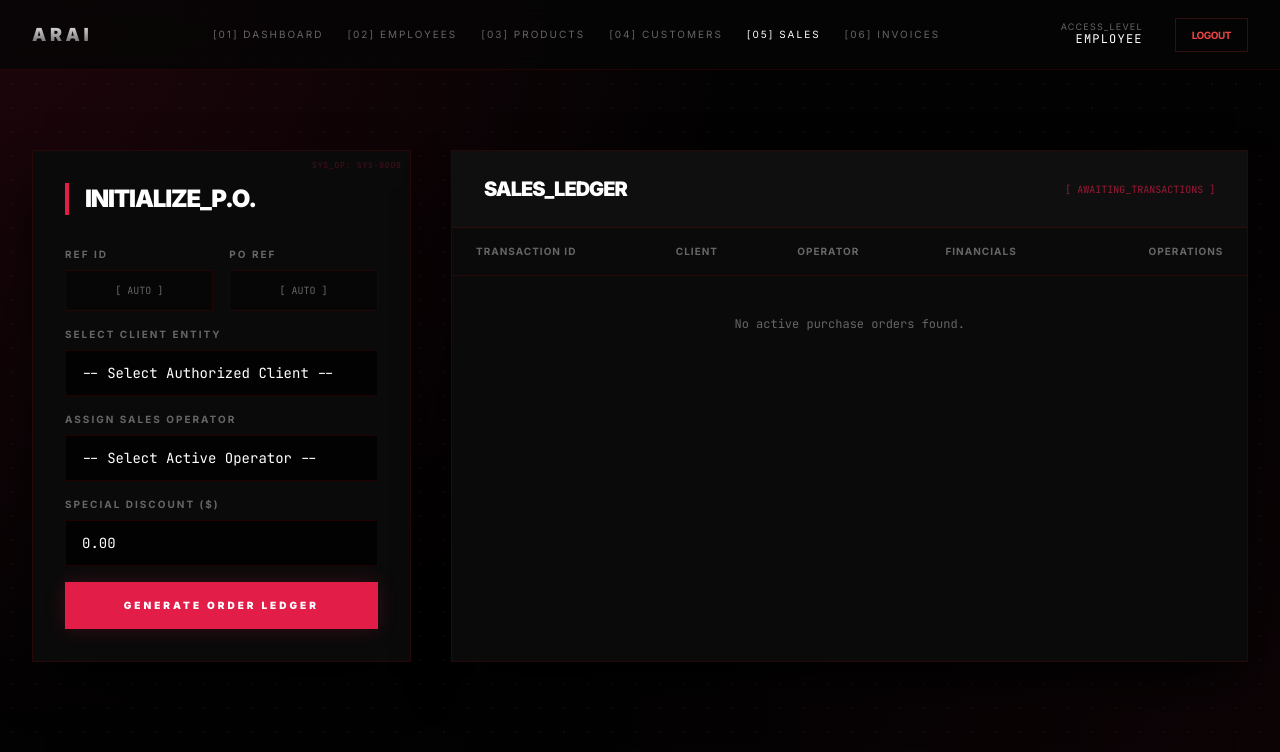
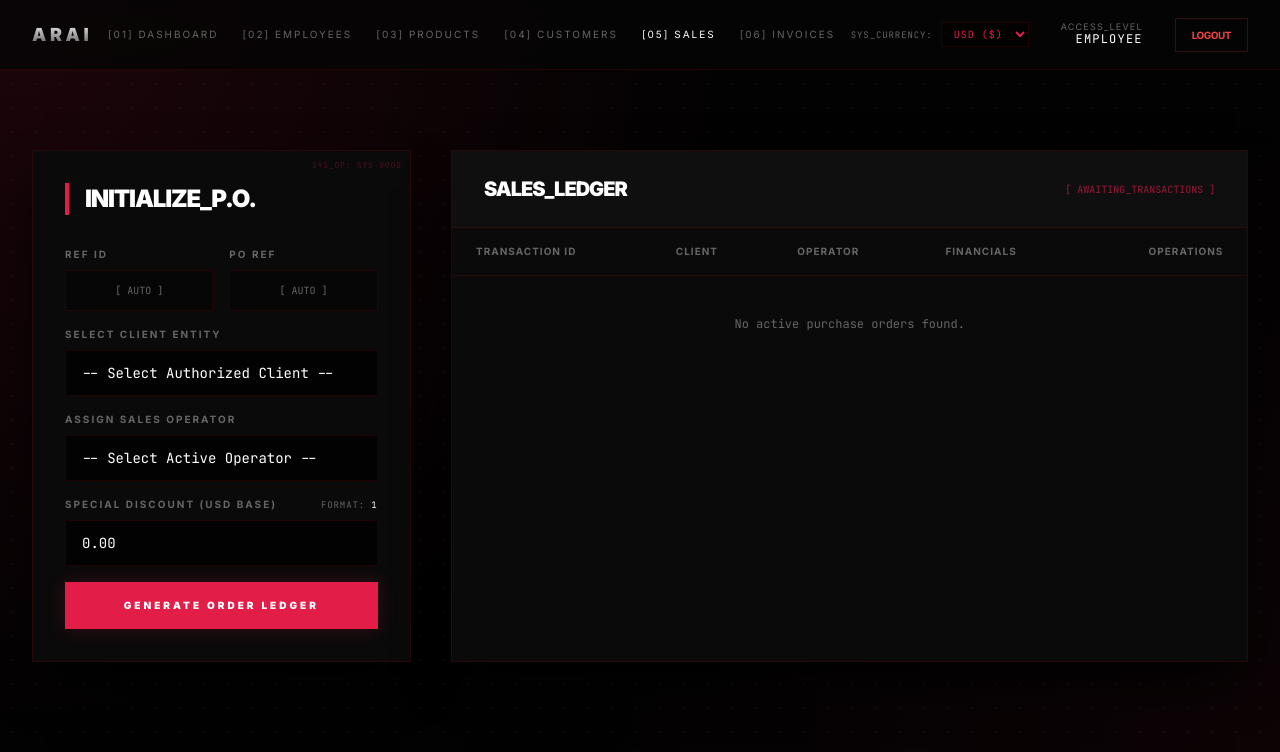
Before and after one commit to svoja/sd_group_pj, a PHP site: page /sales.php in a window 1280 px wide. Shown: the top 752 px of the page. Run offline with PHP 8.4, Linux system fonts and the light colour scheme; the visitor is signed in with stand-in values (Sample User, id 1); data that the repository does not hold is empty; some libraries are stand-ins or nearby versions.

Commit message:
add currency:

```diff
--- /dev/null
+++ b/config/currency.php
@@ -0,0 +1,38 @@
+<?php
+// Default to USD if nothing is set in the session
+if (!isset($_SESSION['currency'])) {
+    $_SESSION['currency'] = 'USD';
+}
+
+function formatCurrency($usd_amount) {
+    $target_currency = $_SESSION['currency'];
+
+    // Define your exchange rates (Base: 1 USD)
+    // You can update these manually or hook them up to a live API later
+    $rates = [
+        'USD' => 1.00,
+        'THB' => 34.50, // Thai Baht
+        'JPY' => 150.20 // Japanese Yen
+    ];
+
+    // Define the symbols
+    $symbols = [
+        'USD' => '$',
+        'THB' => '฿',
+        'JPY' => '¥'
+    ];
+
+    $rate = $rates[$target_currency];
+    $symbol = $symbols[$target_currency];
+
+    // Calculate the converted amount
+    $converted_amount = $usd_amount * $rate;
+
+    // JPY typically doesn't use decimals, so we format accordingly
+    if ($target_currency === 'JPY') {
+        return $symbol . number_format($converted_amount, 0);
+    } else {
+        return $symbol . number_format($converted_amount, 2);
+    }
+}
+?>
--- a/public/index.php
+++ b/public/index.php
@@ -7,11 +7,12 @@ if (!isset($_SESSION['logged_in'])) {
     exit;
 }
 // 3. Connect to the database
+require_once "../config/currency.php";
 require_once "../config/database.php";
 
 $user_id = $_SESSION['user_id'];
 $email = $_SESSION['email'];
-
+$role = $_SESSION['role'];
 // Fetch Customer Profile
 $stmt = $mysqli->prepare("SELECT customer_id, customer_code, contact_name, address, membership_level FROM customers WHERE user_id = ?");
 $stmt->bind_param("i", $user_id);
--- a/public/partials/nav.php
+++ b/public/partials/nav.php
@@ -24,7 +24,18 @@
         </a>
     </div>
 
+
+
     <div class="hidden md:flex items-center gap-8 text-xs uppercase tracking-widest">
+        <form action="actions/set_currency.php" method="POST" class="flex items-center gap-2">
+            <span class="text-[9px] text-obsidian-muted font-mono uppercase tracking-widest">Sys_Currency:</span>
+                <select name="currency" onchange="this.form.submit()" class="bg-obsidian-bg border border-obsidian-edge text-[10px] font-mono text-premium uppercase tracking-widest px-2 py-1 focus:outline-none focus:border-white transition-colors cursor-pointer">
+                    <option value="USD" <?= $_SESSION['currency'] == 'USD' ? 'selected' : '' ?>>USD ($)</option>
+                    <option value="THB" <?= $_SESSION['currency'] == 'THB' ? 'selected' : '' ?>>THB (฿)</option>
+                    <option value="JPY" <?= $_SESSION['currency'] == 'JPY' ? 'selected' : '' ?>>JPY (¥)</option>
+                </select>
+            <input type="hidden" name="return_url" value="<?= htmlspecialchars($_SERVER['REQUEST_URI']) ?>">
+        </form>
         <div class="flex flex-col items-end">
             <span class="text-[9px] text-obsidian-muted leading-none">Access_Level</span>
             <span class="text-white font-mono"><?= htmlspecialchars($_SESSION['role'] ?? 'guest') ?></span>
--- a/public/sales.php
+++ b/public/sales.php
@@ -1,5 +1,6 @@
 <?php
 session_start();
+require_once "../config/currency.php"; // <-- Added Currency Engine
 require_once "../config/database.php";
 
 // 1. STRICT SECURITY GUARD
@@ -150,7 +151,12 @@ $code = $employeeProfile['employee_code'] ?? 'SYS-0000';
                         </div>
 
                         <div>
-                            <label class="block text-[10px] uppercase tracking-[0.2em] text-obsidian-muted mb-2 font-bold">Special Discount ($)</label>
+                            <div class="flex justify-between items-end mb-2">
+                                <label class="block text-[10px] uppercase tracking-[0.2em] text-obsidian-muted font-bold">Special Discount (USD Base)</label>
+                                <span class="text-[9px] font-mono text-obsidian-muted uppercase tracking-widest">
+                                    Format: <span class="text-white"><?= $_SESSION['currency'] ?></span>
+                                </span>
+                            </div>
                             <input type="number" step="0.01" name="special_discount" value="0.00"
                                 class="w-full bg-obsidian-bg border border-obsidian-edge px-4 py-3 text-sm font-mono focus:outline-none focus:border-premium transition-colors text-white">
                         </div>
@@ -182,7 +188,6 @@ $code = $employeeProfile['employee_code'] ?? 'SYS-0000';
                             </thead>
                             <tbody class="divide-y divide-obsidian-edge">
                                 <?php
-                                // We added c.membership_level so we know WHY they got a discount
                                 $orderQuery = "
                                     SELECT o.*, c.contact_name, c.customer_code, c.membership_level, e.name as employee_name,
                                     (SELECT SUM(quantity) FROM sale_order_details WHERE order_id = o.order_id) as total_items
@@ -228,18 +233,18 @@ $code = $employeeProfile['employee_code'] ?? 'SYS-0000';
 
                                     <td class="px-6 py-5 font-mono text-xs">
                                         <div class="text-white mb-2 border-b border-obsidian-edge pb-1">
-                                            TOTAL: <span class="text-premium font-bold">$<?= number_format($order['total_amount'], 2) ?></span>
+                                            TOTAL: <span class="text-premium font-bold"><?= formatCurrency($order['total_amount']) ?></span>
                                         </div>
                                         <div class="text-[9px] text-obsidian-muted flex flex-col gap-1">
                                             <div>ITEMS: <span class="<?= $itemCount > 0 ? 'text-green-500' : 'text-red-500' ?>"><?= $itemCount ?></span></div>
 
                                             <?php if ($order['membership_discount'] > 0): ?>
-                                                <div class="text-blue-400">MEM (<?= htmlspecialchars($order['membership_level']) ?>): -$<?= number_format($order['membership_discount'], 2) ?></div>
+                                                <div class="text-blue-400">MEM (<?= htmlspecialchars($order['membership_level']) ?>): -<?= formatCurrency($order['membership_discount']) ?></div>
                                             <?php else: ?>
-                                                <div>MEM DISC: -$0.00</div>
+                                                <div>MEM DISC: -<?= formatCurrency(0) ?></div>
                                             <?php endif; ?>
 
-                                            <div>SPL DISC: -$<?= number_format($order['special_discount'], 2) ?></div>
+                                            <div>SPL DISC: -<?= formatCurrency($order['special_discount']) ?></div>
                                         </div>
                                     </td>
 
```
Also changed, not shown: public/actions/add_order_item.php (+15 -7 lines), public/actions/set_currency.php (added, +21 -0 lines), public/edit_product.php (+23 -10 lines), public/order_terminal.php (+16 -11 lines), public/products.php (+5 -5 lines).
